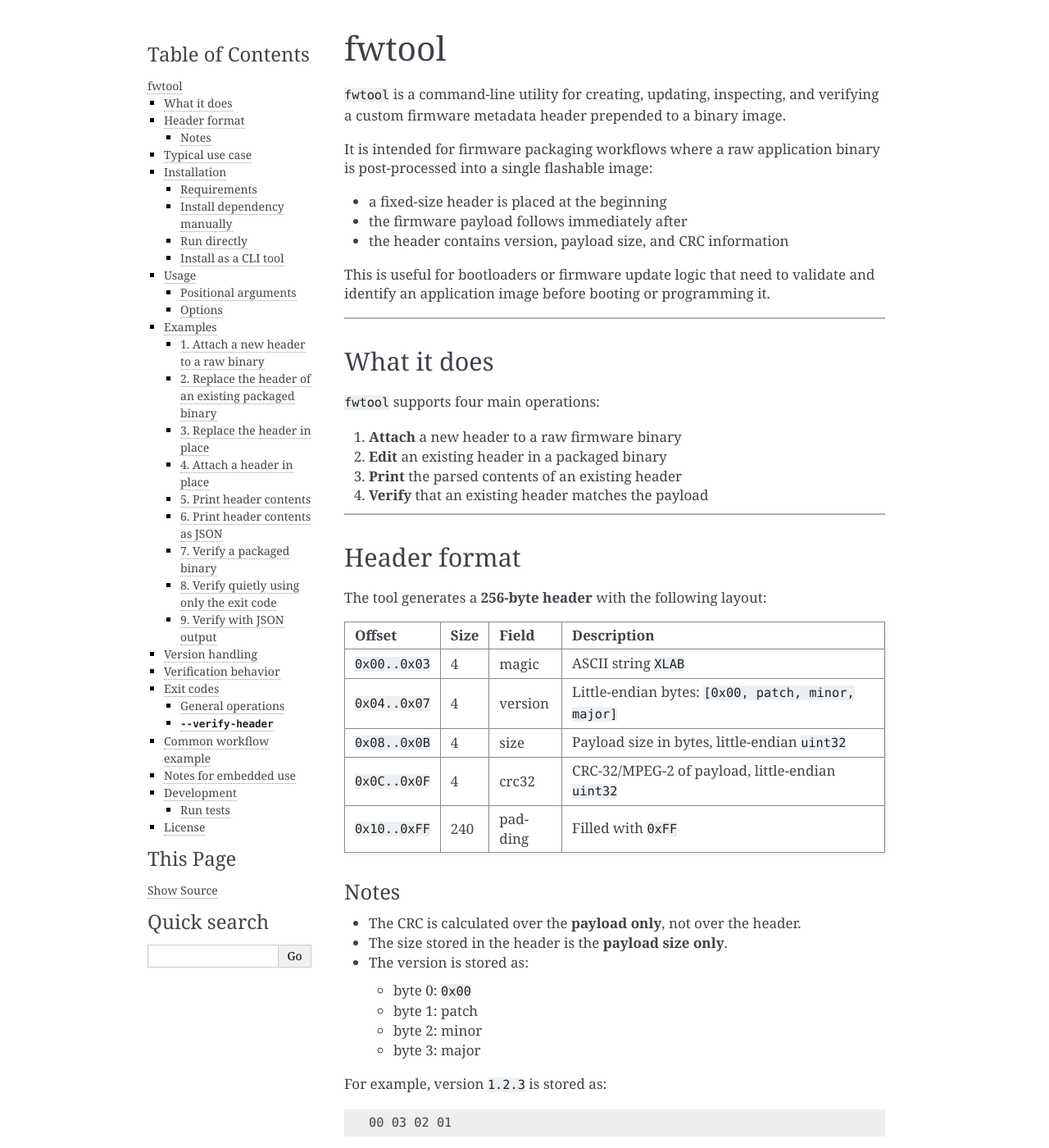
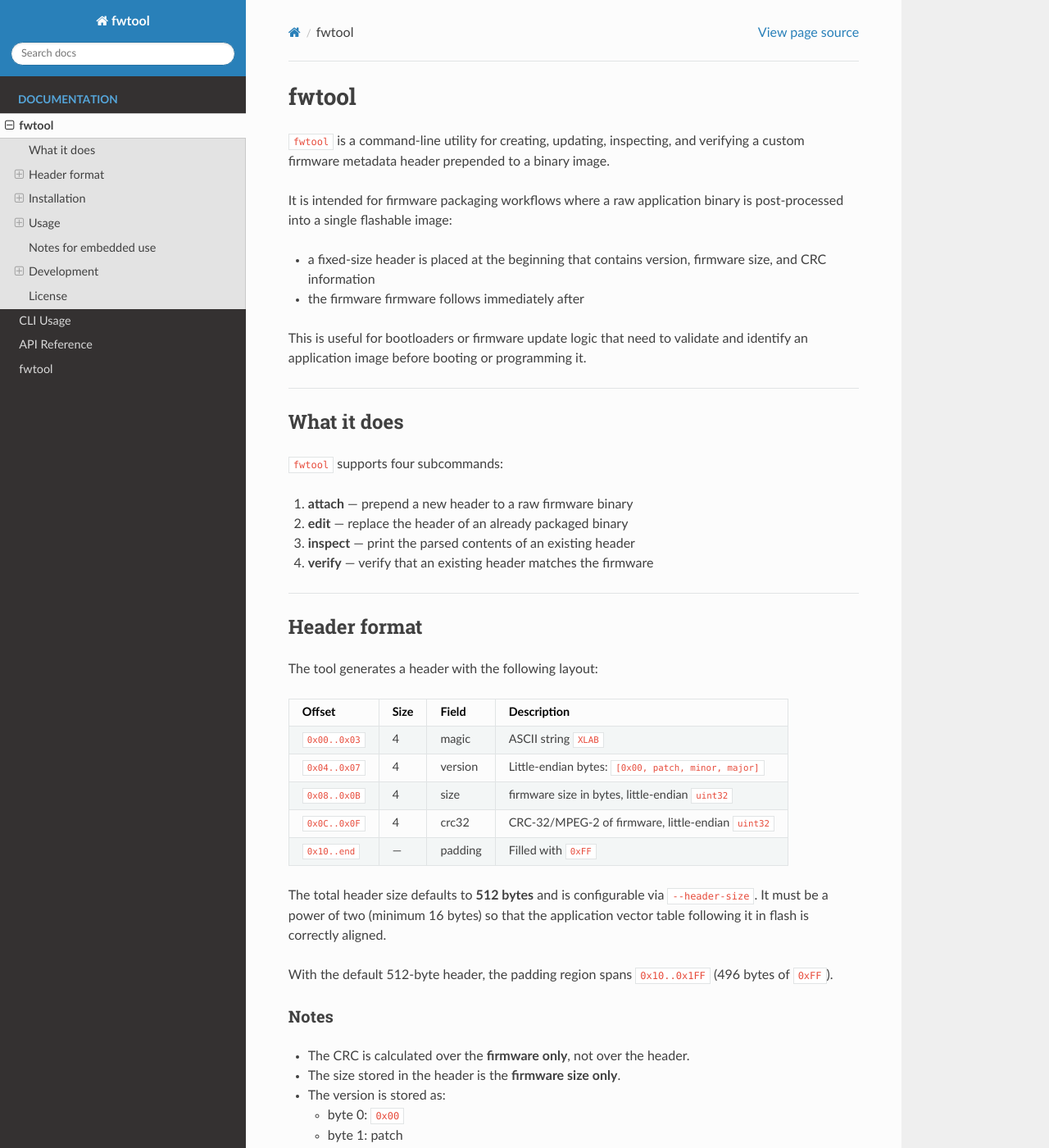
Before and after one commit to ece-mohammad/fwtool, a Sphinx documentation site: the page built from docs/source/readme.md, in a window 1280 px wide and 1400 px high. Shown: the whole window at 82% size. Built offline with Sphinx 7.4.7 and the Read the Docs theme 3.1.0, drawn with Linux system fonts in a browser that asks for light colours; some of the changed text lies outside the part shown.

Commit message:
docs(documentations): Updated documentations and changed the theme to `read the docs`

````diff
--- a/docs/source/conf.py
+++ b/docs/source/conf.py
@@ -21,4 +21,4 @@ extensions = [
 templates_path = ["_templates"]
 exclude_patterns = []
 
-html_theme = "alabaster"
+html_theme = "sphinx_rtd_theme"
--- a/docs/source/readme.md
+++ b/docs/source/readme.md
@@ -6,9 +6,9 @@ a custom firmware metadata header prepended to a binary image.
 It is intended for firmware packaging workflows where a raw application binary is
 post-processed into a single flashable image:
 
-- a fixed-size header is placed at the beginning
-- the firmware payload follows immediately after
-- the header contains version, payload size, and CRC information
+- a fixed-size header is placed at the beginning that contains version,
+  firmware size, and CRC information
+- the firmware firmware follows immediately after
 
 This is useful for bootloaders or firmware update logic that need to validate
 and identify an application image before booting or programming it.
@@ -17,30 +17,38 @@ and identify an application image before booting or programming it.
 
 ## What it does
 
-`fwtool` supports four main operations:
+`fwtool` supports four subcommands:
 
-1. **Attach** a new header to a raw firmware binary
-2. **Edit** an existing header in a packaged binary
-3. **Print** the parsed contents of an existing header
-4. **Verify** that an existing header matches the payload
+1. **attach** — prepend a new header to a raw firmware binary
+2. **edit** — replace the header of an already packaged binary
+3. **inspect** — print the parsed contents of an existing header
+4. **verify** — verify that an existing header matches the firmware
 
 ---
 
 ## Header format
 
-The tool generates a **256-byte header** with the following layout:
+The tool generates a header with the following layout:
 
-| Offset       | Size | Field   | Description                                        |
-|--------------|------|---------|----------------------------------------------------|
-| `0x00..0x03` | 4    | magic   | ASCII string `XLAB`                                |
-| `0x04..0x07` | 4    | version | Little-endian bytes: `[0x00, patch, minor, major]` |
-| `0x08..0x0B` | 4    | size    | Payload size in bytes, little-endian `uint32`      |
-| `0x0C..0x0F` | 4    | crc32   | CRC-32/MPEG-2 of payload, little-endian `uint32`   |
-| `0x10..0xFF` | 240  | padding | Filled with `0xFF`                                 |
+| Offset       | Size | Field   | Description                                         |
+|--------------|------|---------|-----------------------------------------------------|
+| `0x00..0x03` | 4    | magic   | ASCII string `XLAB`                                 |
+| `0x04..0x07` | 4    | version | Little-endian bytes: `[0x00, patch, minor, major]`  |
+| `0x08..0x0B` | 4    | size    | firmware size in bytes, little-endian `uint32`      |
+| `0x0C..0x0F` | 4    | crc32   | CRC-32/MPEG-2 of firmware, little-endian `uint32`   |
+| `0x10..end`  | —    | padding | Filled with `0xFF`                                  |
+
+The total header size defaults to **512 bytes** and is configurable via
+`--header-size`. It must be a power of two (minimum 16 bytes) so that the
+application vector table following it in flash is correctly aligned.
+
+With the default 512-byte header, the padding region spans `0x10..0x1FF`
+(496 bytes of `0xFF`).
+
 ### Notes
 
-- The CRC is calculated over the **payload only**, not over the header.
-- The size stored in the header is the **payload size only**.
+- The CRC is calculated over the **firmware only**, not over the header.
+- The size stored in the header is the **firmware size only**.
 - The version is stored as:
   - byte 0: `0x00`
   - byte 1: patch
@@ -50,25 +58,23 @@ The tool generates a **256-byte header** with the following layout:
 For example, version `1.2.3` is stored as:
 
 ```text
-00 03 02 01
+0x00030201
 ```
 
----
-
-## Typical use case
+### Typical use case
 
 A common workflow looks like this:
 
-1. Link the firmware application so that it expects to execute after the reserved header space.
-2. Build the raw application binary.
-3. Use `fwtool` to prepend the metadata header.
-4. Program the resulting combined binary into flash.
+- Link the firmware application so that it expects to execute after the reserved header space.
+- Build the raw application binary.
+- Use `fwtool` to prepend the metadata header.
+- Program the resulting combined binary into flash.
 
-For example:
+For example, with the default 512-byte header:
 
 ```text
 Flash address 0x08004000:
-    [256-byte metadata header]
+    [512-byte metadata header]
     [firmware payload]
 ```
 
@@ -76,37 +82,28 @@ Flash address 0x08004000:
 
 ## Installation
 
-### Requirements
-
-- Python 3.9+
-- [`crccheck`](https://pypi.org/project/crccheck/)
-
-### Install dependency manually
+### Install using pip
 
 ```bash
-pip install crccheck
+pip install fwtool
 ```
 
-### Run directly
-
-If you have the script as `fwtool.py`, you can run it with:
+### Install using pipx
 
 ```bash
-python fwtool.py ...
+pipx install fwtool
 ```
 
-### Install as a CLI tool
-
-If the project includes a `pyproject.toml`, install it in editable mode:
+### Install using uv
 
 ```bash
-pip install -e .
+uv tool install fwtool
 ```
 
-Then run it as:
+### Check installation
 
 ```bash
-fwtool ...
+fwtool --version
 ```
 
 ---
@@ -114,97 +111,123 @@ fwtool ...
 ## Usage
 
 ```bash
-fwtool binary [version] [output] [options]
+fwtool <command> [arguments] [options]
+  Subcommands
+    Command Description
+    attach Attach a new header to a raw firmware binary
+    edit Replace the header of a packaged binary
+    inspect Print header fields from a packaged binary
+    verify Verify header of a packaged binary
+
+  Common options
+    --version Show program version and exit
+    --help Show help message and exit
 ```
 
-### Positional arguments
+**attach**:
 
-- `binary`
-  Path to input binary file
+```bash
+fwtool attach <binary> <version> <output> [options]
+fwtool attach <binary> <version> --in-place [options]
+  Argument / Option Description
+  binary Path to raw input binary file
+  version Firmware version string (e.g. 1, 1.2, 1.2.3)
+  output Path to output file
+  --in-place Modify the input file directly instead of writing output
+  --header-size N Total header size in bytes; must be a power of 2 (default: 512)
+```
 
-- `version`
-  Firmware version string such as:
-  - `1`
-  - `1.2`
-  - `1.2.3`
+**edit**:
 
-- `output`
-  Output path for attach/edit operations
+```bash
+fwtool edit <binary> <version> <output> [options]
+fwtool edit <binary> <version> --in-place [options]
+  Argument / Option Description
+  binary Path to packaged binary file with existing header
+  version New firmware version string
+  output Path to output file
+  --in-place Modify the input file directly instead of writing output
+  --header-size N Total header size in bytes; must be a power of 2 (default: inferred from file)
+```
 
-### Options
+**inspect**:
 
-- `--mode {attach,edit}`
-  Select how the tool treats the input file:
-  - `attach`: input is a raw binary without a header
-  - `edit`: input already contains a header and it will be replaced
+```bash
+fwtool inspect <binary> [options]
+  Argument / Option Description
+  binary Path to packaged binary file
+  --json Emit machine-readable JSON output
+```
 
-- `--in-place`
-  Modify the input file directly instead of writing to a separate output file
+**verify**:
 
-- `--print-header`
-  Parse and print the header from an existing packaged binary
+```bash
+fwtool verify <binary> [options]
+  Argument / Option Description
+  binary Path to packaged binary file
+  --json Emit machine-readable JSON output
+  --quiet Suppress output; use exit code only
+  --header-size N Total header size in bytes; must be a power of 2 (default: inferred from file)
+```
 
-- `--verify-header`
-  Verify header magic, payload size, and payload CRC against the payload
+#### Examples
 
-- `--json`
-  Print machine-readable JSON output for `--print-header` or `--verify-header`
+Attach a new header to a raw binary
 
-- `--quiet`
-  Suppress output for `--verify-header` and use exit code only
+  ```bash
+  fwtool attach firmware.bin 1.2.3 packaged.bin
+  ```
+
+This creates:
+
+  ```text
+  packaged.bin = [512-byte header][firmware.bin firmware]
+  ```
 
 ---
 
-## Examples
-
-### 1. Attach a new header to a raw binary
+Attach with a custom header size
 
 ```bash
-fwtool firmware.bin 1.2.3 packaged.bin --mode attach
-```
-
-This creates:
-
-```text
-packaged.bin = [256-byte header][firmware.bin payload]
+fwtool attach firmware.bin 1.2.3 packaged.bin --header-size 1024
 ```
 
 ---
 
-### 2. Replace the header of an existing packaged binary
+Replace the header of an existing packaged binary
 
 ```bash
-fwtool packaged.bin 1.2.4 updated.bin --mode edit
+fwtool edit packaged.bin 1.2.4 updated.bin
 ```
 
-This keeps the payload but replaces the header with updated metadata.
+This keeps the firmware but replaces the header with updated metadata.
 
 ---
 
-### 3. Replace the header in place
+Replace the header in place
 
 ```bash
-fwtool packaged.bin 1.2.4 --mode edit --in-place
+fwtool edit packaged.bin 1.2.4 --in-place
 ```
 
-This modifies `packaged.bin` directly.
+This modifies packaged.bin directly.
 
 ---
 
-### 4. Attach a header in place
+Attach a header in place
 
 ```bash
-fwtool firmware.bin 1.2.3 --mode attach --in-place
+fwtool attach firmware.bin 1.2.3 --in-place
 ```
 
 This replaces the raw input file with a packaged binary containing the header.
 
 ---
 
-### 5. Print header contents
+Print header contents
 
 ```bash
-fwtool packaged.bin --print-header
+fwtool inspect packaged.bin
 ```
 
 Example output:
@@ -218,10 +241,10 @@ crc32:   0x1a2b3c4d
 
 ---
 
-### 6. Print header contents as JSON
+Print header contents as JSON
 
 ```bash
-fwtool packaged.bin --print-header --json
+fwtool inspect packaged.bin --json
 ```
 
 Example output:
@@ -246,10 +269,10 @@ Example output:
 
 ---
 
-### 7. Verify a packaged binary
+Verify a packaged binary
 
 ```bash
-fwtool packaged.bin --verify-header
+fwtool verify packaged.bin
 ```
 
 Example output:
@@ -257,6 +280,7 @@ Example output:
 ```text
 magic:         OK
 version:       1.2.3
+header size:   512 bytes
 size:          OK (header=123456, actual=123456)
 crc32:         OK (header=0x1a2b3c4d, actual=0x1a2b3c4d)
 verification:  OK
@@ -264,24 +288,24 @@ verification:  OK
 
 ---
 
-### 8. Verify quietly using only the exit code
+Verify quietly using only the exit code
 
 ```bash
-fwtool packaged.bin --verify-header --quiet
+fwtool verify packaged.bin --quiet
 echo $?
 ```
 
 Exit code meanings:
 
-- `0`: verification passed
-- `1`: verification failed
+`0`: verification passed
+`1`: verification failed
 
 ---
 
-### 9. Verify with JSON output
+Verify with JSON output
 
 ```bash
-fwtool packaged.bin --verify-header --json
+fwtool verify packaged.bin --json
 ```
 
 Example output:
@@ -292,6 +316,7 @@ Example output:
   "magic_ok": true,
   "size_ok": true,
   "crc_ok": true,
+  "header_size": 512,
   "header": {
     "magic_ascii": "XLAB",
     "magic_hex": "584c4142",
@@ -307,7 +332,7 @@ Example output:
       "hex": "0x1a2b3c4d"
     }
   },
-  "payload": {
+  "firmware": {
     "size": 123456,
     "crc": {
       "int": 439041101,
@@ -317,65 +342,79 @@ Example output:
 }
 ```
 
----
+### Header size
 
-## Version handling
+The header size is configurable and defaults to 512 bytes.
+
+**Rules**:
+
+- must be a power of two (16, 32, 64, 128, 256, 512, 1024, …)
+- must be at least 16 bytes (the minimum to hold the metadata fields)
+- ensures the application vector table following the header is correctly aligned
+- For edit and verify, if --header-size is not specified, the tool infers the header size from the stored firmware size field:
+
+```text
+header_size = file_size - stored_firmware_size
+```
+
+If inference fails (e.g. corrupted size field), use --header-size to specify the size explicitly.
+
+### Version handling
 
 Accepted version formats:
 
-- `1` → `1.0.0`
-- `1.2` → `1.2.0`
-- `1.2.3` → `1.2.3`
+- `1` -> `1.0.0`
+- `1.2` -> `1.2.0`
+- `1.2.3` -> `1.2.3`
 
-Rules:
+**Rules**:
 
 - missing components are filled with zero
 - extra components are ignored
-- each component must be in the range `0..255`
+- each component must be in the range 0..255
 
----
+### Verification behavior
 
-## Verification behavior
-
-When `--verify-header` is used, the tool checks:
+When fwtool verify is used, the tool checks:
 
 - the magic field is `XLAB`
-- the payload size matches the size stored in the header
-- the payload CRC matches the CRC stored in the header
+- the firmware size matches the size stored in the header
+- the firmware CRC matches the CRC stored in the header
+- The header itself is not included in the size or CRC calculation.
 
-The header itself is **not** included in the size or CRC calculation.
+### Exit codes
 
----
-
-## Exit codes
-
-### General operations
+#### General operations
 
 - `0` on success
 - non-zero on failure
 
-### `--verify-header`
+#### verify
 
 - `0` if verification succeeds
 - `1` if verification fails
 
----
+### Common workflow example
 
-## Common workflow example
-
-Build a raw firmware image:
+- Build a raw firmware image:
 
 ```bash
 arm-none-eabi-objcopy -O binary app.elf app.bin
 ```
 
-Attach metadata header:
+- Attach metadata header:
 
 ```bash
-fwtool app.bin 1.2.3 app_packed.bin --mode attach
+fwtool attach app.bin 1.2.3 app_packed.bin
 ```
 
-Program the combined image to flash:
+- Verify the packaged image:
+
+```bash
+fwtool verify app_packed.bin
+```
+
+- Program the combined image to flash:
 
 ```bash
 st-flash write app_packed.bin 0x08004000
@@ -386,24 +425,21 @@ st-flash write app_packed.bin 0x08004000
 ## Notes for embedded use
 
 If your firmware image is packaged with a prepended header, the application must
-typically be linked to execute **after** the reserved header region.
+typically be linked to execute after the reserved header region.
 
-Example:
+Example with the default 512-byte (`0x200`) header:
 
 - metadata region starts at `0x08004000`
-- header size is `0x100`
-- application is linked to start at `0x08004100`
-
-Then the combined image can be programmed at `0x08004000`, and the application
-payload will land at the correct runtime address.
+- header size is `0x200` (512 bytes)
+- application is linked to start at `0x08004200`
+- Then the combined image can be programmed at `0x08004000`, and the application
+- firmware will land at the correct runtime address.
 
 ---
 
 ## Development
 
 ### Run tests
-
-If you have a `pytest` test suite:
 
 ```bash
 pytest -q
````
